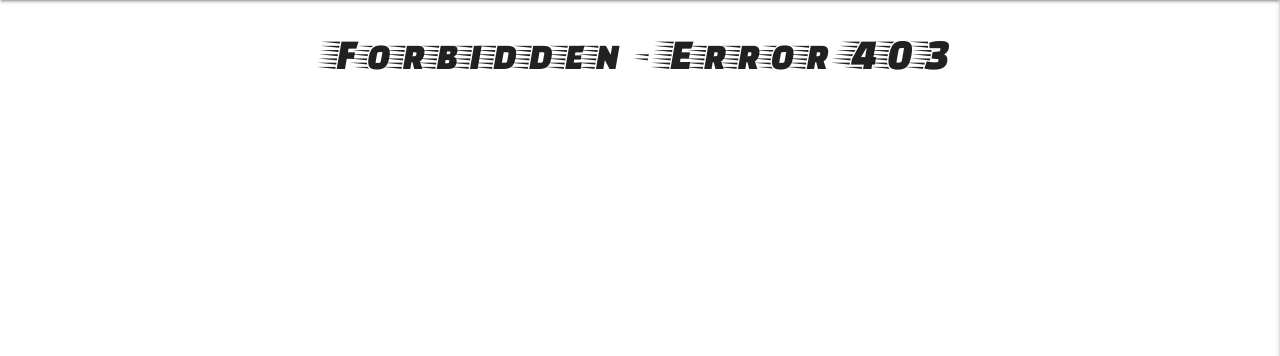
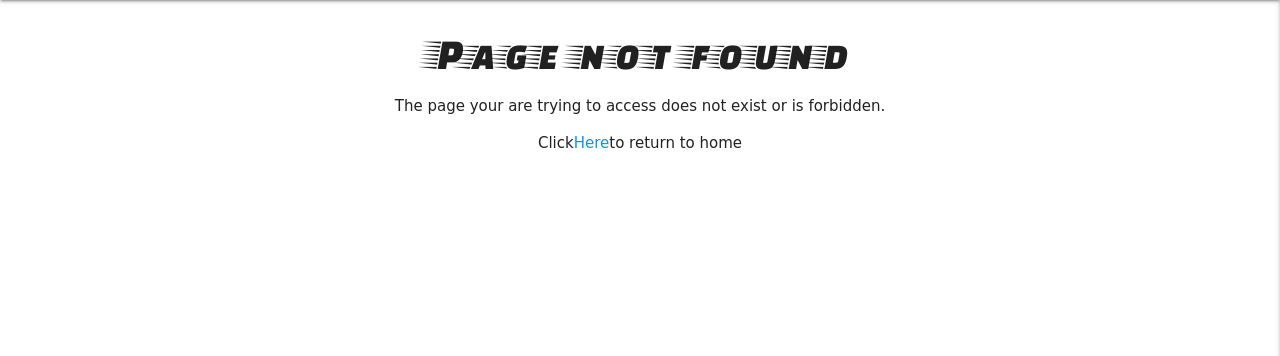
Before and after one commit to rhysseddon/Car-Owner-Reviews-MS3-Project, a Flask app: page /add_make in a window 1280 px wide. Shown: the part 64-420 px from the top of the page. Run offline with Flask 2, Linux system fonts and the light colour scheme; some libraries are stand-ins or nearby versions; some web fonts are replaced.

Commit message:
Edit error message on error.html

```diff
--- a/templates/error.html
+++ b/templates/error.html
@@ -1,6 +1,8 @@
 {% extends "base.html" %}
 {% block content %}
-
-<h3 class="center-align">Forbidden - Error 403</h3>
-
+    <div class="center-align">
+        <h3>Page not found</h3>
+        <p>The page your are trying to access does not exist or is forbidden.</p>
+        <p>Click<a href="{{ url_for('get_reviews') }}">Here</a>to return to home</p>
+    </div>
 {% endblock %}
```
Also changed, not shown: TESTING.md (+2 -0 lines).
